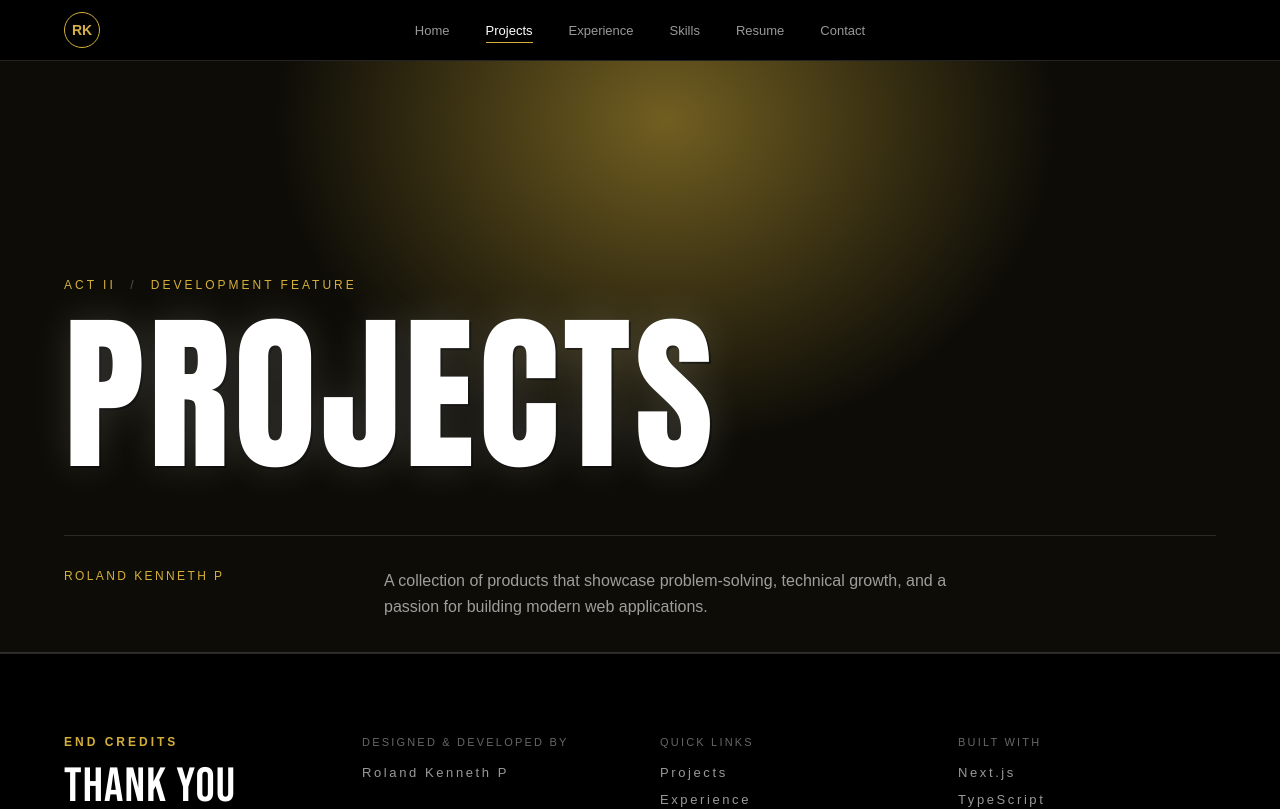
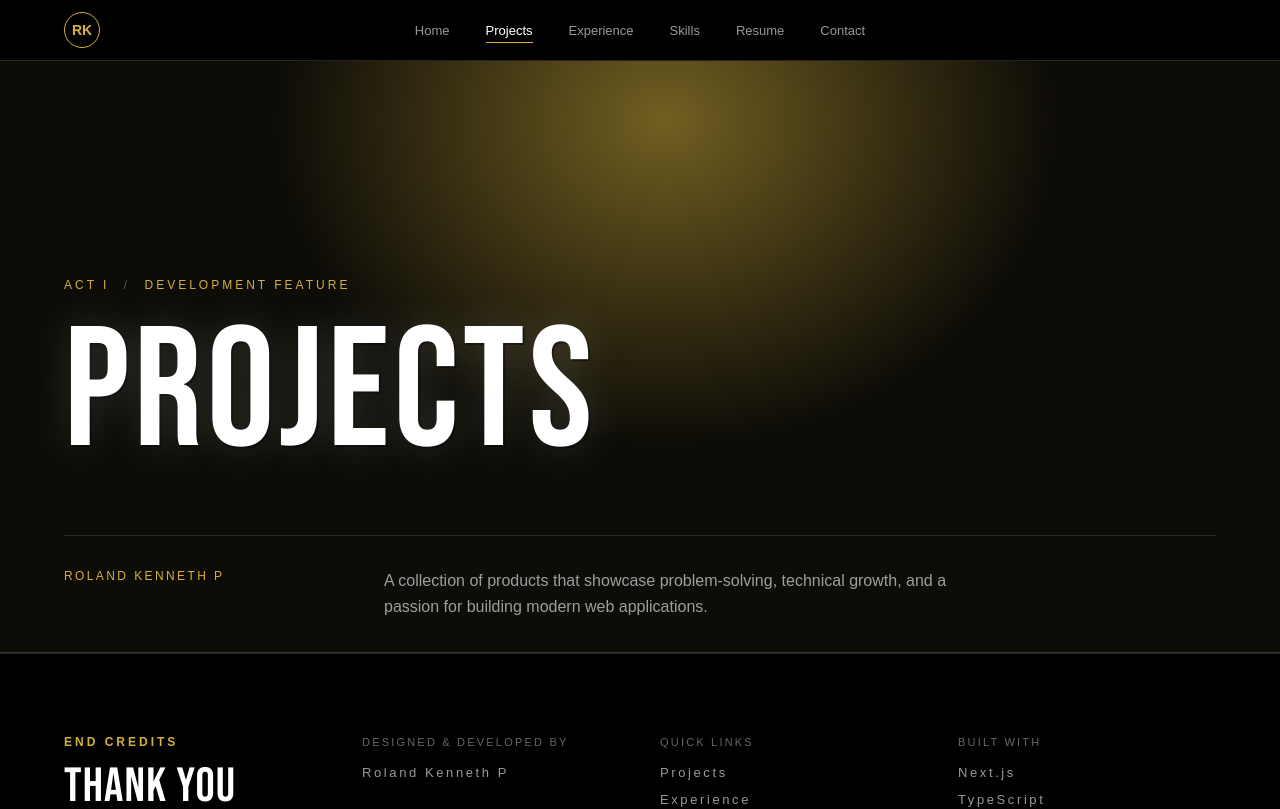
Before and after one commit to rolandkennethp/Portfolio, a Next.js app: page /projects in a window 1280 px wide. Shown: the top 809 px of the page. Built offline with nearby package versions, Linux system fonts and the light colour scheme.

Commit message:
changes in the hero of each page

```diff
--- a/app/(routes)/contact/Contacthero.tsx
+++ b/app/(routes)/contact/Contacthero.tsx
@@ -1,8 +1,8 @@
-import { Anton } from "next/font/google";
+import { Bebas_Neue } from "next/font/google";
 
-const anton = Anton({
+const bebas = Bebas_Neue({
+  weight: "400",
   subsets: ["latin"],
-  weight: "400",
 });
 
 export default function CONTACTHERO() {
@@ -23,7 +23,7 @@ export default function CONTACTHERO() {
         </p>
 
         <h1
-          className={`${anton.className} mt-4 text-9xl leading-none tracking-wide text-white sm:text-[170px]`}
+          className={`${bebas.className} mt-4 text-9xl leading-none tracking-wide text-white sm:text-[170px]`}
           style={{
             textShadow:
               "0 0 40px rgba(255,255,255,0.15), 2px 2px 0 rgba(0,0,0,0.6)",
--- a/app/(routes)/experience/Experiencehero.tsx
+++ b/app/(routes)/experience/Experiencehero.tsx
@@ -19,7 +19,7 @@ export default function ExperienceHero() {
 
       <div className="relative mt-30">
         <p className="text-xs font-medium tracking-[0.25em] text-[#D4B03A]">
-          ACT III <span className="mx-2 text-white/30">/</span> THE JOURNEY
+          ACT II <span className="mx-2 text-white/30">/</span> THE JOURNEY
         </p>
 
         <h1
--- a/app/(routes)/projects/Projectshero.tsx
+++ b/app/(routes)/projects/Projectshero.tsx
@@ -1,8 +1,8 @@
-import { Anton } from "next/font/google";
+import { Bebas_Neue } from "next/font/google";
 
-const anton = Anton({
+const bebas = Bebas_Neue({
+  weight: "400",
   subsets: ["latin"],
-  weight: "400",
 });
 
 export default function ProjectsHero() {
@@ -19,11 +19,11 @@ export default function ProjectsHero() {
 
       <div className="relative mt-30">
         <p className="text-xs font-medium tracking-[0.25em] text-[#D4B03A]">
-          ACT II <span className="mx-2 text-white/30">/</span> DEVELOPMENT FEATURE
+          ACT I <span className="mx-2 text-white/30">/</span> DEVELOPMENT FEATURE
         </p>
 
         <h1
-          className={`${anton.className} mt-4 text-9xl leading-none tracking-wide text-white sm:text-[170px]`}
+          className={`${bebas.className} mt-4 text-9xl leading-none tracking-wide text-white sm:text-[170px]`}
           style={{
             textShadow:
               "0 0 40px rgba(255,255,255,0.15), 2px 2px 0 rgba(0,0,0,0.6)",
--- a/app/(routes)/resume/ResumeHero.tsx
+++ b/app/(routes)/resume/ResumeHero.tsx
@@ -19,7 +19,7 @@ export default function ResumeHero() {
 
       <div className="relative mt-30">
         <p className="text-xs font-medium tracking-[0.25em] text-[#D4B03A]">
-          ACT V <span className="mx-2 text-white/30">/</span> DIRECTOR&apos;S CUT
+          ACT IV <span className="mx-2 text-white/30">/</span> DIRECTOR&apos;S CUT
         </p>
 
         <h1
--- a/app/(routes)/skills/SkillsHero.tsx
+++ b/app/(routes)/skills/SkillsHero.tsx
@@ -1,8 +1,8 @@
-import { Anton } from "next/font/google";
+import { Bebas_Neue } from "next/font/google";
 
-const anton = Anton({
+const bebas = Bebas_Neue({
+  weight: "400",
   subsets: ["latin"],
-  weight: "400",
 });
 
 export default function SkillsHero() {
@@ -19,11 +19,11 @@ export default function SkillsHero() {
 
       <div className="relative mt-30">
         <p className="text-xs font-medium tracking-[0.25em] text-[#D4B03A]">
-          ACT IV <span className="mx-2 text-white/30">/</span> THE CRAFT
+          ACT III <span className="mx-2 text-white/30">/</span> THE CRAFT
         </p>
 
         <h1
-          className={`${anton.className} mt-4 text-9xl leading-none tracking-wide text-white sm:text-[170px]`}
+          className={`${bebas.className} mt-4 text-9xl leading-none tracking-wide text-white sm:text-[170px]`}
           style={{
             textShadow:
               "0 0 40px rgba(255,255,255,0.15), 2px 2px 0 rgba(0,0,0,0.6)",
```
